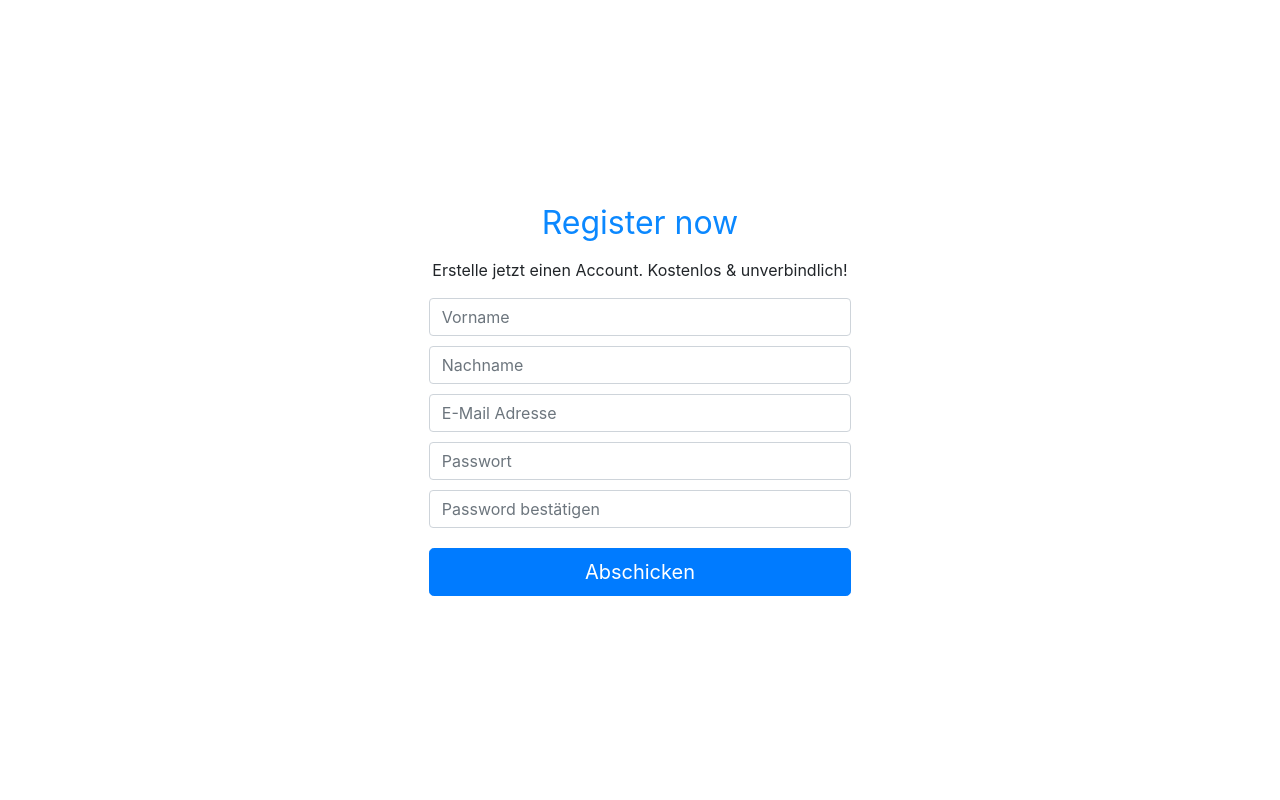
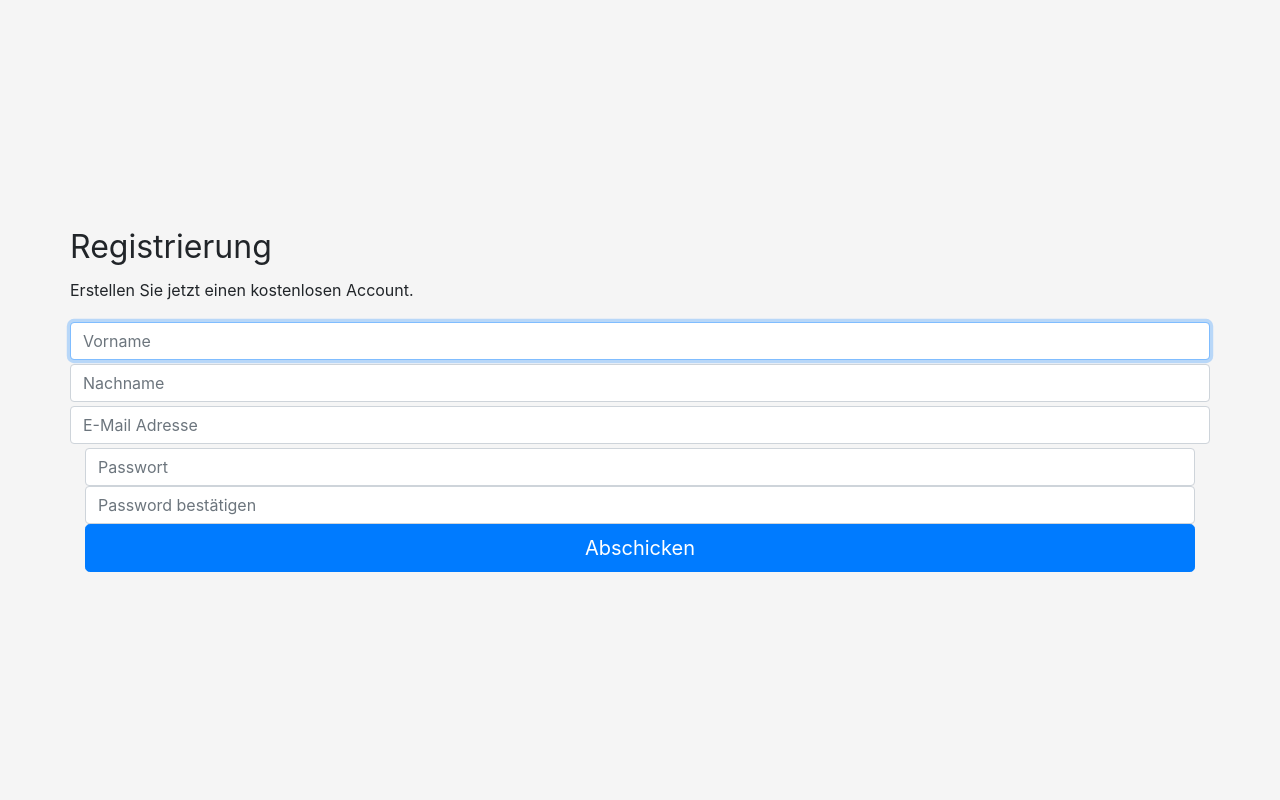
Before and after one commit to Jo-Chris/FileManager, a PHP site: the page made by includes/views/register.php in a window 1280 px wide. Run offline with PHP 8.4, Linux system fonts and the light colour scheme; the template is opened without the code that fills it, so the values that code supplies are empty.

Commit message:
adjust login and register view

```diff
--- a/assets/css/main.css
+++ b/assets/css/main.css
@@ -7,7 +7,7 @@ body {
 
 /* line 7, ../scss/main.scss */
 body {
-  background: #fff;
+  background: #F5F5F5;
 }
 
 /* line 10, ../scss/main.scss */
@@ -22,20 +22,17 @@ body {
 
 /* Login */
 /* line 21, ../scss/main.scss */
-.login {
-  margin: auto;
-  max-width: 330px;
-  padding: 15px;
-  width: 100%;
+.login .container {
+  max-width: 375px;
+}
+
+/* line 24, ../scss/main.scss */
+.login form .checkbox {
+  font-weight: 400;
 }
 
 /* line 27, ../scss/main.scss */
-.login > form .checkbox {
-  font-weight: 400;
-}
-
-/* line 30, ../scss/main.scss */
-.login > form .form-control {
+.login form .form-control {
   box-sizing: border-box;
   font-size: 16px;
   height: auto;
@@ -43,107 +40,4 @@ body {
   position: relative;
 }
 
-/* line 37, ../scss/main.scss */
-.login > form input[type="password"] {
-  margin-bottom: 10px;
-  margin-top: 5px;
-}
-
-/* register.php (outsourcing...) */
-.register {
-  margin:auto;
-  width:33%;
-}
-
-.register form > label {
-  box-sizing: border-box;
-  width: 100%;
-  text-align: left;
-}
-
-.register form > input {
-  margin-bottom: 10px;
-}
-
-button {
-  margin-top: 20px;
-  width:33%;
-}
-
-/* index.php (outsourcing...) */
-h1, h2 {
-  color: #0b88ff
-}
-.jumbotron {
-  margin-bottom: 0;
-  background-color: lightgray;
-}
-
-.navbar .navbar-nav > li {
-  display:inline-block;
-  text-decoration: none;
-  margin-left: 15px;
-  font-size: 24px;
-  color: #09afff;
-}
-
-.nav {
-  background-color: gray;
-}
-
-.navbar-nav > li > a:hover {
-  color: #fff;
-}
-
-.navbar-nav > li > a {
-  text-decoration: none;
-}
-
-#mainHeading {
-  color: #343a40;
-}
-
-.mainStage {
-  margin: auto;
-  width: 100%;
-}
-
-.mainStage > h1 {
-  text-align: center;
-  margin: 10px;
-}
-
-.mainStage > .boxContainer {
-  width: 75%;
-  margin: 50px auto;
-  display: flex;
-  justify-content: space-between;
-}
-
-.mainStage > .boxContainer > .container {
-  text-align: center;
-  display: inline-block;
-  width: 250px;
-  height: 550px;
-  background: #343a40;
-  color: #fff;
-  box-shadow: 15px 19px 38px rgba(0,0,0,0.30), 15px 15px 12px rgba(0,0,0,0.22);
-}
-
-.mid {
-  width: 90%;
-  padding: 15px;
-  margin: 20px auto;
-  background: #343a40;
-  color: #fff;
-  box-shadow: 5px 5px 10px rgba(0,0,0,0.30), 5px 5px 5px rgba(0,0,0,0.22);
-}
-
-/* FOOTER */
-.footerBox {
-  width: 90%;
-  margin: 50px auto;
-  display: flex;
-  text-align: center;
-  justify-content: space-between;
-}
+/**/
--- a/assets/scss/main.scss
+++ b/assets/scss/main.scss
@@ -18,23 +18,18 @@ body {
 
 /* Login */
 
-.login {
-  margin: auto;
-  max-width: 330px;
-  padding: 15px;
-  width: 100%;
+.login .container {
+  max-width: 375px;
 }
-.login > form .checkbox {
+.login form .checkbox {
   font-weight: 400;
 }
-.login > form .form-control {
+.login form .form-control {
   box-sizing: border-box;
   font-size: 16px;
   height: auto;
   padding: 10px;
   position: relative;
 }
-.login > form input[type="password"] {
-  margin-bottom: 10px;
-  margin-top: 5px;
-}
+
+/**/
--- a/includes/views/register.php
+++ b/includes/views/register.php
@@ -1,14 +1,31 @@
 <?php
     echo $this->header;
 ?>
-<div class="main">
-    <div class="register">
+<div class="main register">
+    <div class="container">
         <form class="form-signup">
-            <h1 class="h2 mb-3 font-weight-normal"> Register now</h1>
-            <p> Erstelle jetzt einen Account. Kostenlos & unverbindlich!</p>
-            <input class="form-control" type="text" id="fname" placeholder="Vorname">
-            <input class="form-control" type="text" id="lname" placeholder="Nachname">
-            <input class="form-control" type="email" id="email" placeholder="E-Mail Adresse">
+            <div class="row mb-1">
+                <h1 class="h2 font-weight-normal text-center">Registrierung</h1>
+            </div>
+            <div class="row mb-3">
+                <p class="m-0">Erstellen Sie jetzt einen kostenlosen Account.</p>
+            </div>
+            <div class="row mb-1">
+                <label class="sr-only" for="salutation">Anrede</label>
+                <!--<input class="form-control" type="text" id="salutation" placeholder="Anrede" required autofocus>-->
+            </div>
+            <div class="row mb-1">
+                <label class="sr-only" for="firstname">Vorname</label>
+                <input class="form-control" type="text" id="firstname" placeholder="Vorname" required autofocus>
+            </div>
+            <div class="row mb-1">
+                <label class="sr-only" for="lastname">Nachname</label>
+                <input class="form-control" type="text" id="lastname" placeholder="Nachname" required autofocus>
+            </div>
+            <div class="row mb-1">
+                <label class="sr-only" for="email" >E-Mail Adresse</label>
+                <input class="form-control" type="email" id="email" placeholder="E-Mail Adresse" required autofocus>
+            </div>
             <input class="form-control" type="password" id="password" placeholder="Passwort">
             <input class="form-control" type="password" id="passwordRepeated" placeholder="Password bestätigen">
             <button class="btn btn-lg btn-primary btn-block" id="registerBtn" name="signup"> Abschicken</button>
```
Also changed, not shown: includes/views/login.php (+20 -10 lines).
